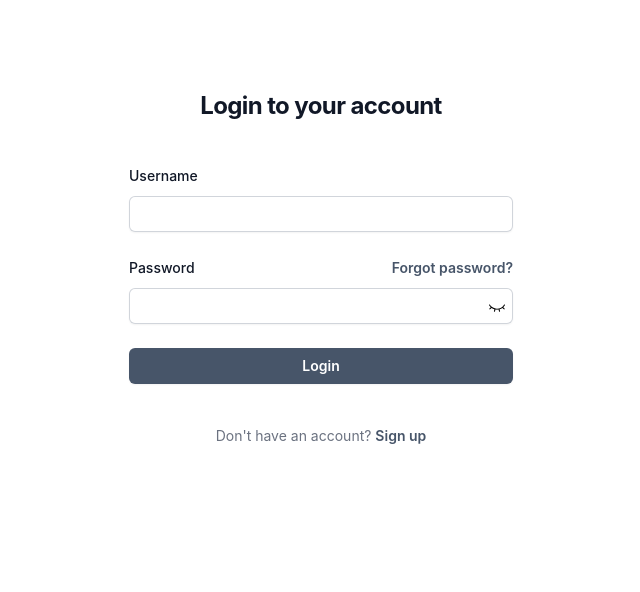
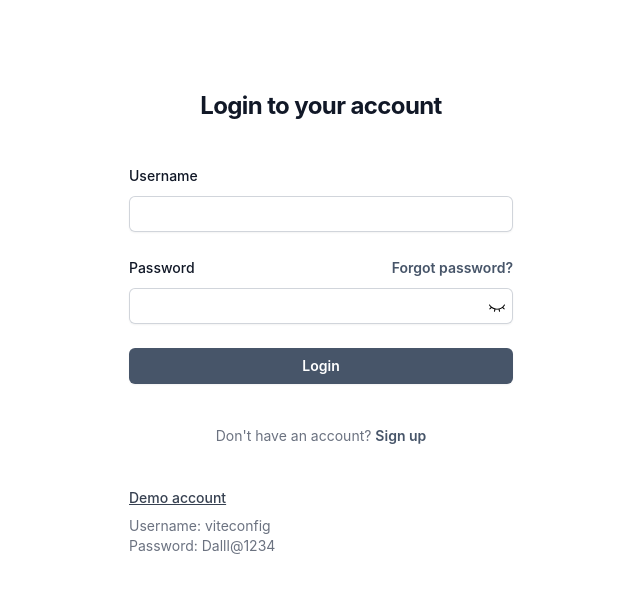
Before and after one commit to Jaay7/summer-project, a React (Vite) app in the folder 190032026_MSWD_Project/frontend/: page /login in a window 1280 px wide. Shown: the top 592 px of the page, without its empty margins (319-959 px from the left). Built offline with nearby package versions, Linux system fonts and the light colour scheme.

Commit message:
Update Login.jsx

```diff
--- a/190032026_MSWD_Project/frontend/src/components/auth/Login.jsx
+++ b/190032026_MSWD_Project/frontend/src/components/auth/Login.jsx
@@ -148,6 +148,11 @@ const Login = () => {
             Sign up
           </Link>
         </p>
+        <div className="mt-10 text-sm">
+          <p className="underline font-medium text-gray-700">Demo account</p>
+          <p className="mt-2 text-gray-500">Username: viteconfig</p>
+          <p className="text-gray-500">Password: Dalll@1234</p>
+        </div>
       </div>
     </div>
   );
```
